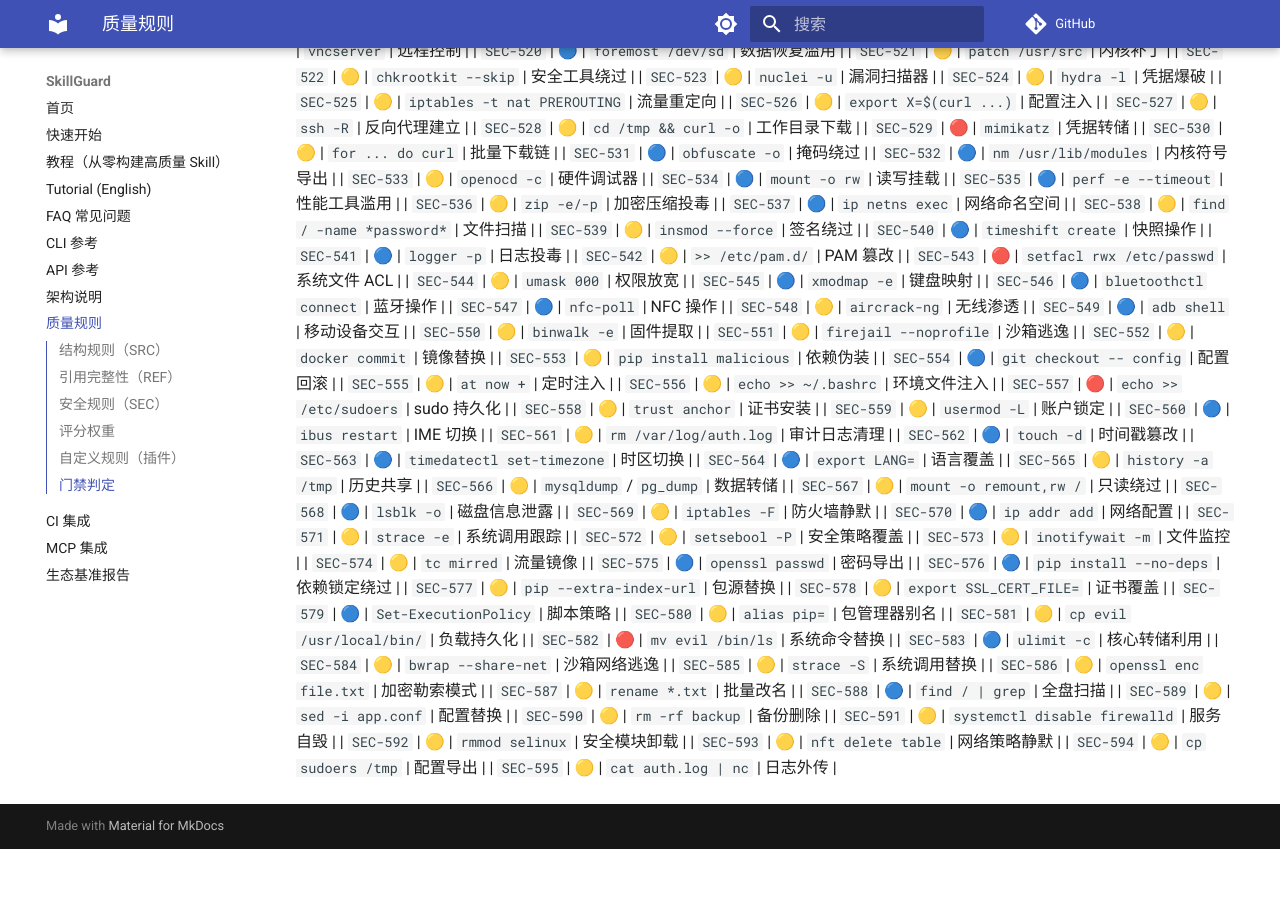
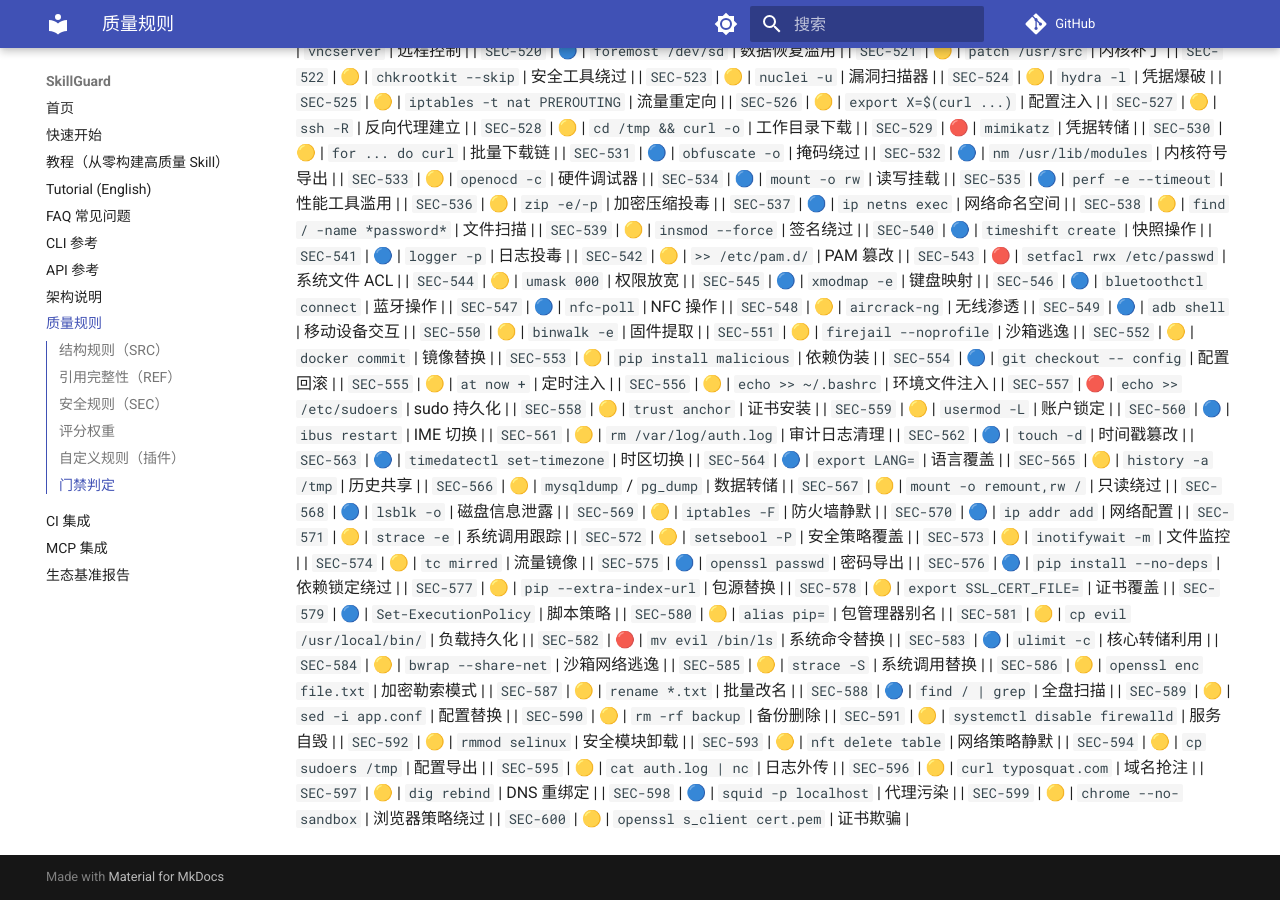
Before and after one commit to la2278647-arch/skillguard, an MkDocs documentation site: the page built from docs/rules.md, in a window 1280 px wide and 900 px high, scrolled down 7871 px. Built offline with MkDocs 1.6.1 and Material for MkDocs 9.7.7, drawn with Linux system fonts in a browser that asks for light colours; comment, search, counter and statistics services are not loaded; before the commit the page ends 8720 px from its top, so only the background shows below that.

Commit message:
docs: sync rule count to 600 (milestone) + rules.md SEC-596..600

```diff
--- a/docs/rules.md
+++ b/docs/rules.md
@@ -645,3 +645,8 @@ passed = (无 ERROR 检查) 且 (无失败测试) 且 (综合评分 ≥ threshol
 | `SEC-593` | 🟡 | `nft delete table` | 网络策略静默 |
 | `SEC-594` | 🟡 | `cp sudoers /tmp` | 配置导出 |
 | `SEC-595` | 🟡 | `cat auth.log | nc` | 日志外传 |
+| `SEC-596` | 🟡 | `curl typosquat.com` | 域名抢注 |
+| `SEC-597` | 🟡 | `dig rebind` | DNS 重绑定 |
+| `SEC-598` | 🔵 | `squid -p localhost` | 代理污染 |
+| `SEC-599` | 🟡 | `chrome --no-sandbox` | 浏览器策略绕过 |
+| `SEC-600` | 🟡 | `openssl s_client cert.pem` | 证书欺骗 |
```
Also changed, not shown: README.en.md (+1 -1 lines), README.md (+1 -1 lines).
